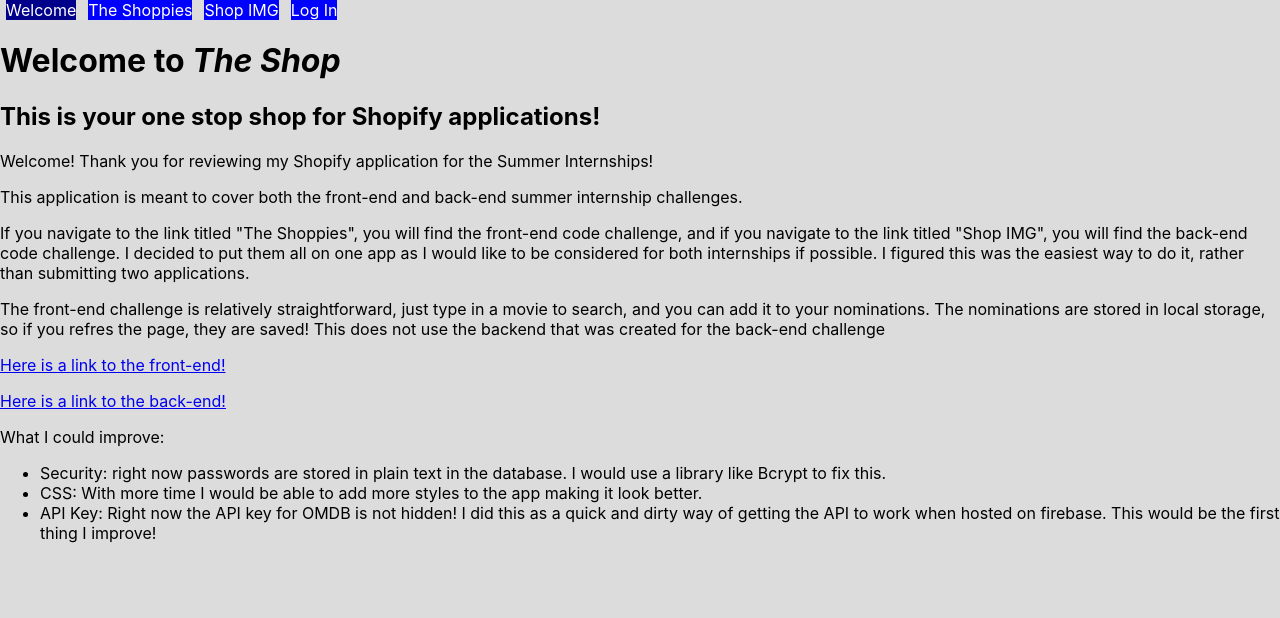
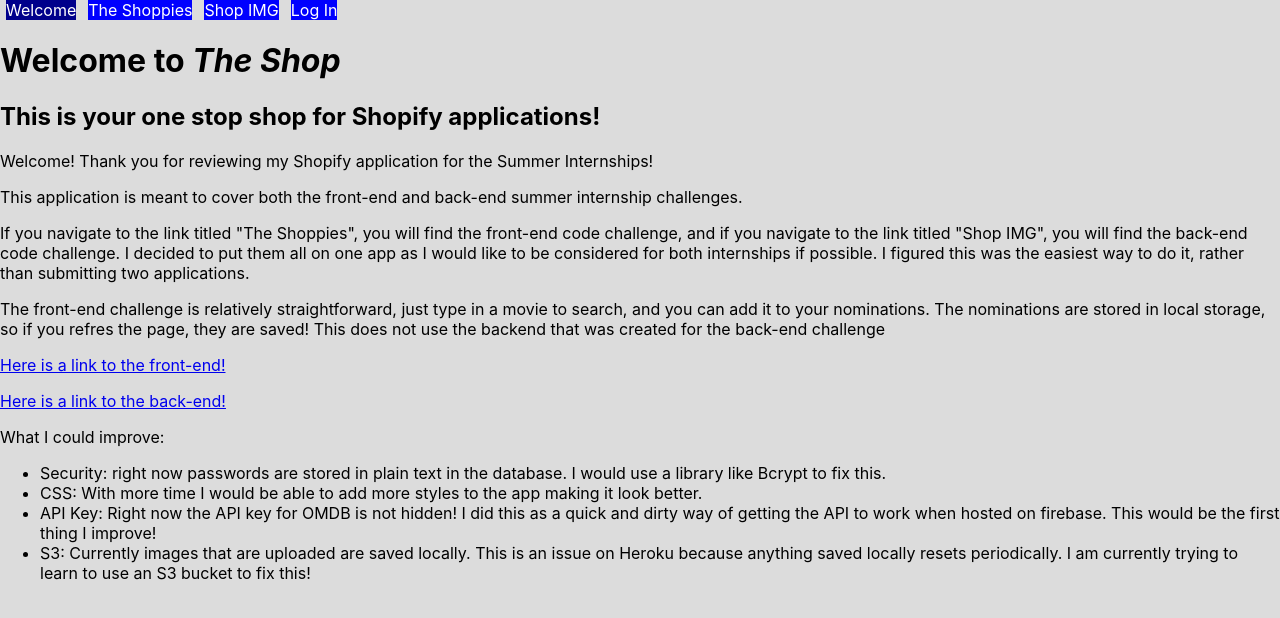
Before and after one commit to lucassherwin/the-shoppies-2, a React (Create React App) app: page / in a window 1280 px wide. Shown: the top 618 px of the page. Built offline with nearby package versions, Linux system fonts and the light colour scheme.

Commit message:
npm install

```diff
--- a/src/components/ShopImg.js
+++ b/src/components/ShopImg.js
@@ -53,7 +53,7 @@ export class ShopImg extends Component {
                 <div>
                     {this.state.posts ? this.state.posts.map((post, index) => (
                         <img src={`https://powerful-bastion-69893.herokuapp.com/${post.image}`} alt='alt' key={index} width='400' height='400' />
-                    )) : null}
+                    )) : <p>Therea are no posts yet! Click "Create Post" and create the first post!</p>}
                 </div>
             </div>
         )
--- a/src/components/Welcome.js
+++ b/src/components/Welcome.js
@@ -24,6 +24,7 @@ export default function Welcome() {
                 <li>CSS: With more time I would be able to add more styles to the app making it look better. </li>
                 <li>API Key: Right now the API key for OMDB is not hidden! I did this as a quick and dirty way of getting the API to work when hosted on firebase.
                 This would be the first thing I improve!</li>
+                <li>S3: Currently images that are uploaded are saved locally. This is an issue on Heroku because anything saved locally resets periodically. I am currently trying to learn to use an S3 bucket to fix this!</li>
             </ul>
         </div>
     )
```
Also changed, not shown: 1 other file (tests, documents, lock files or other folders).
